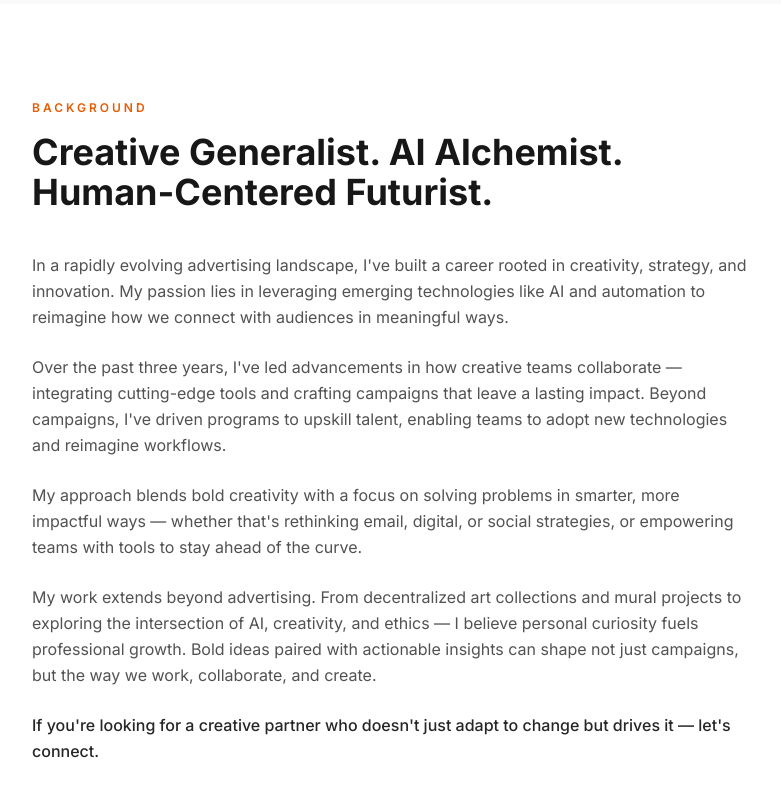
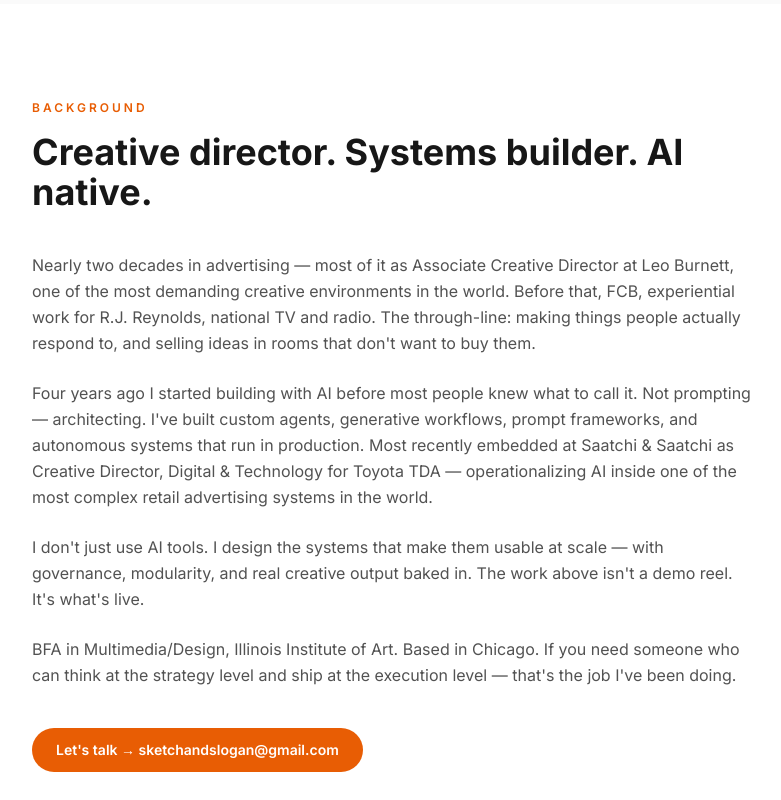
Before and after one commit to rekaldsi/digijerry-portfolio-ai, a React (Vite) app: page / in a window 1280 px wide. Shown: the part 7020-7820 px from the top of the page, without its empty margins (248-1029 px from the left). Built offline with nearby package versions, Linux system fonts and the light colour scheme.

Commit message:
fix: rewrite Background in portfolio voice — Leo Burnett + TDA context, not LinkedIn copy

```diff
--- a/src/components/Background.tsx
+++ b/src/components/Background.tsx
@@ -14,24 +14,21 @@
             Background
           </p>
           <h2 className="text-3xl md:text-4xl font-bold text-neutral-900 mb-10">
-            Creative Generalist. AI Alchemist. Human-Centered Futurist.
+            Creative director. Systems builder. AI native.
           </h2>
 
           <div className="space-y-6 text-neutral-600 leading-relaxed">
             <p>
-              In a rapidly evolving advertising landscape, I've built a career rooted in creativity, strategy, and innovation. My passion lies in leveraging emerging technologies like AI and automation to reimagine how we connect with audiences in meaningful ways.
+              Nearly two decades in advertising — most of it as Associate Creative Director at Leo Burnett, one of the most demanding creative environments in the world. Before that, FCB, experiential work for R.J. Reynolds, national TV and radio. The through-line: making things people actually respond to, and selling ideas in rooms that don't want to buy them.
             </p>
             <p>
-              Over the past three years, I've led advancements in how creative teams collaborate — integrating cutting-edge tools and crafting campaigns that leave a lasting impact. Beyond campaigns, I've driven programs to upskill talent, enabling teams to adopt new technologies and reimagine workflows.
+              Four years ago I started building with AI before most people knew what to call it. Not prompting — architecting. I've built custom agents, generative workflows, prompt frameworks, and autonomous systems that run in production. Most recently embedded at Saatchi & Saatchi as Creative Director, Digital & Technology for Toyota TDA — operationalizing AI inside one of the most complex retail advertising systems in the world.
             </p>
             <p>
-              My approach blends bold creativity with a focus on solving problems in smarter, more impactful ways — whether that's rethinking email, digital, or social strategies, or empowering teams with tools to stay ahead of the curve.
+              I don't just use AI tools. I design the systems that make them usable at scale — with governance, modularity, and real creative output baked in. The work above isn't a demo reel. It's what's live.
             </p>
             <p>
-              My work extends beyond advertising. From decentralized art collections and mural projects to exploring the intersection of AI, creativity, and ethics — I believe personal curiosity fuels professional growth. Bold ideas paired with actionable insights can shape not just campaigns, but the way we work, collaborate, and create.
-            </p>
-            <p className="font-medium text-neutral-800">
-              If you're looking for a creative partner who doesn't just adapt to change but drives it — let's connect.
+              BFA in Multimedia/Design, Illinois Institute of Art. Based in Chicago. If you need someone who can think at the strategy level and ship at the execution level — that's the job I've been doing.
             </p>
           </div>
 
```
